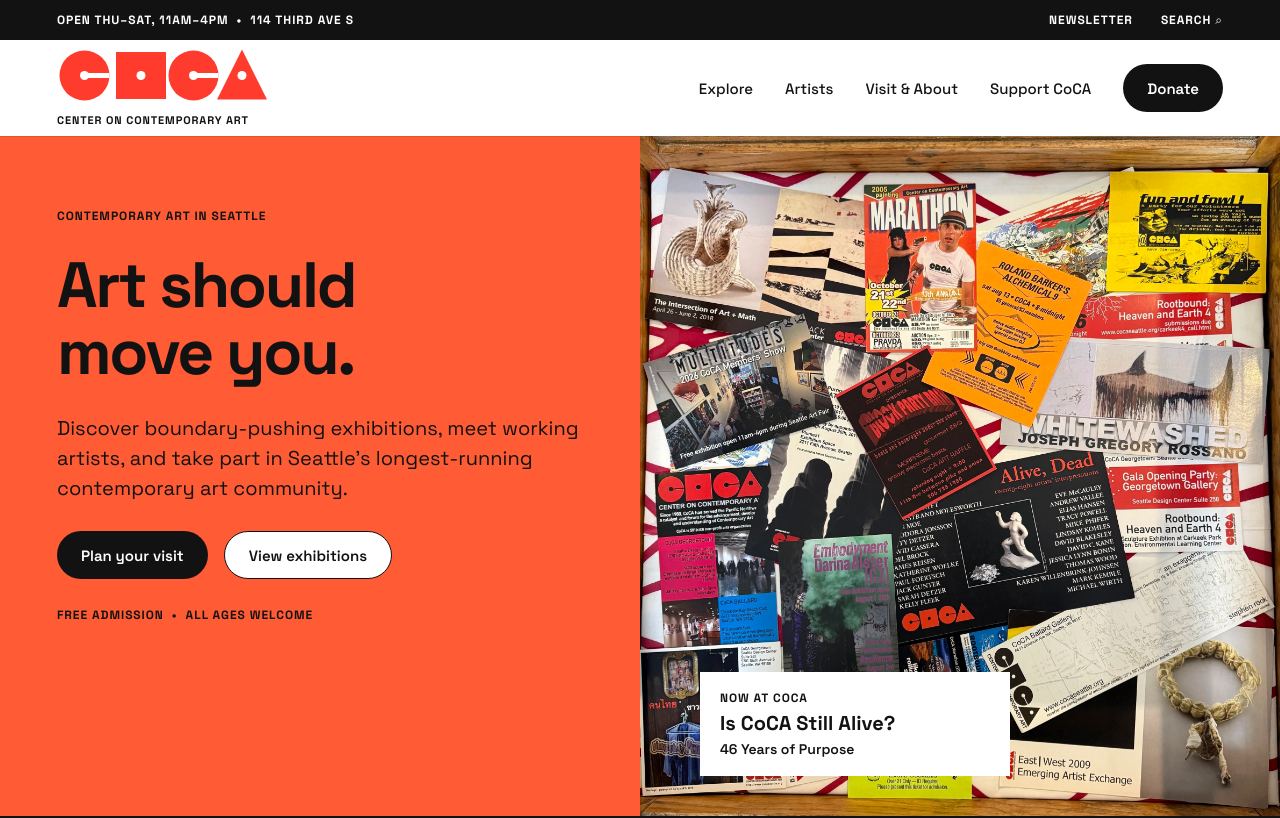
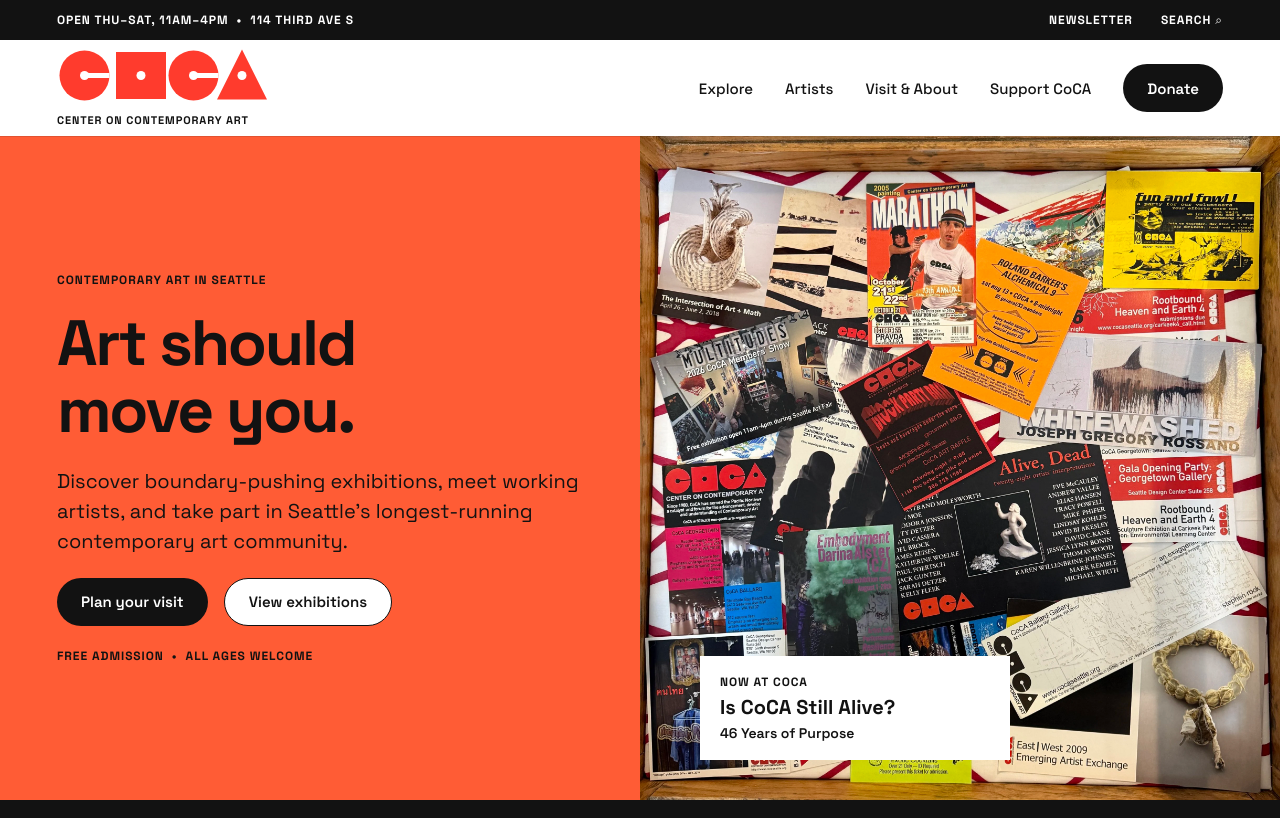
Before and after one commit to CavinKrenik/CoCA_ReImagined, a React (Vite) app: page / in a window 1280 px wide. Shown: the top 818 px of the page. Built offline with nearby package versions, Linux system fonts and the light colour scheme.

Commit message:
Fit desktop hero and visit sections to viewpor

```diff
--- a/src/styles.css
+++ b/src/styles.css
@@ -49,12 +49,12 @@
 .search-panel input { min-width: 0; padding: 14px 18px; border: 1px solid var(--border); border-radius: 999px; }
 .search-panel button { padding: 0 22px; border-radius: 999px; background: var(--orange); font-weight: 700; }
 
-.hero { min-height: 680px; display: grid; grid-template-columns: 1fr 1fr; background: var(--orange); }
-.hero-copy { padding: 72px 8.9% 64px; display: flex; flex-direction: column; align-items: flex-start; gap: 28px; }
+.hero { height: clamp(520px, calc(100svh - 136px), 760px); min-height: 0; display: grid; grid-template-columns: 1fr 1fr; background: var(--orange); overflow: hidden; }
+.hero-copy { min-width: 0; min-height: 0; padding: clamp(38px, 5vh, 72px) 8.9%; display: flex; flex-direction: column; align-items: flex-start; justify-content: center; gap: clamp(16px, 2.8vh, 28px); }
 .hero-copy h1 { font-size: clamp(58px, 5vw, 76px); line-height: 1.04; }
 .hero-copy > p { max-width: 592px; font-size: 20px; line-height: 1.5; }
 .button-row { display: flex; gap: 16px; flex-wrap: wrap; }
-.hero-art { min-height: 680px; position: relative; overflow: hidden; background: #d8d8d8; }
+.hero-art { min-width: 0; min-height: 0; position: relative; overflow: hidden; background: #d8d8d8; }
 .hero-feature-image { display: block; width: 100%; height: 100%; object-fit: cover; object-position: center; }
 .placeholder-art { display: block; width: 100%; height: 100%; object-fit: cover; }
 .art-caption { position: absolute; left: 60px; bottom: 40px; width: 310px; padding: 18px 20px; background: white; display: flex; flex-direction: column; gap: 5px; }
```
